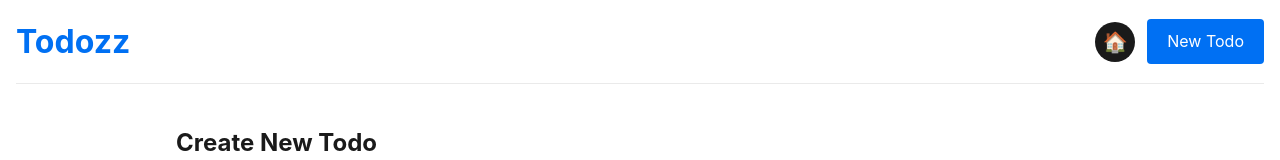
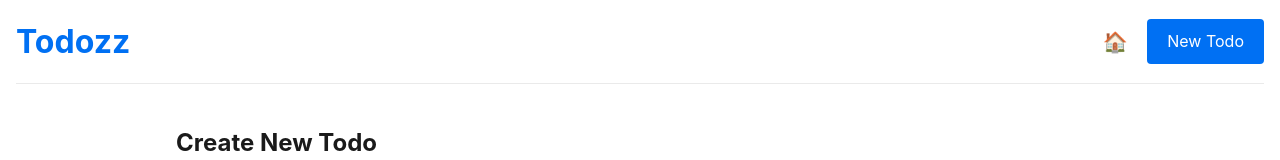
Before and after one commit to SouphianeJ/todozz, a Next.js app: page /todo/new in a window 1280 px wide. Shown: the top 160 px of the page. Built offline with nearby package versions, Linux system fonts and the light colour scheme.

Commit message:
Update globals.css

```diff
--- a/app/globals.css
+++ b/app/globals.css
@@ -257,7 +257,7 @@ p {
   align-items: center;
   justify-content: center;
   padding: calc(var(--spacing-unit) * 1);
-  background-color: var(--secondary-color);
+  background-color: var(--background-color);
   color: white;
   border-radius: 50%;
   width: 40px;
```
